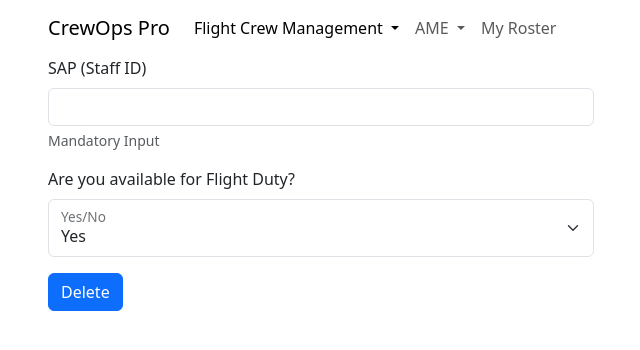
After one commit to kanhasharma07/CrewOps-Pro, a Flask app: page /applyLeave in a window 1280 px wide. The commit adds this page. Shown: the top 350 px of the page, without its empty margins (34-674 px from the left). Run offline with Flask 3, Linux system fonts and the light colour scheme.

Commit message:
Added functionality for flight crew to apply for leave

```diff
--- a/app.py
+++ b/app.py
@@ -60,6 +60,16 @@ def deleteCrew():
         FlightCrew.deleteCrew(sap=request.form["sap"])
         return render_template("deleteCrewSuccessful.html", sap=request.form["sap"])
 
+@app.route('/applyLeave', methods = ["GET",'POST'])
+def updateAvail():
+    if request.method == "GET":
+        return render_template('updateAvail.html')
+    else:
+        sap = int(request.form['sap'])
+        availBool = request.form['leave']
+        print(sap, availBool)
+        FlightCrew.updateAvail(sap, availBool)
+        return render_template('updateAvailSuccess.html', availBool=availBool)
 
 # @app.route('/test')
 # def test():
--- a/templates/base.html
+++ b/templates/base.html
@@ -28,9 +28,8 @@
                         <ul class="dropdown-menu">
                             <li><a class="dropdown-item" href="{{url_for('addCrew')}}">Add Flight Crew</a></li>
                             <li><a class="dropdown-item" href="{{url_for('viewCrew')}}">View Crew List</a></li>
-                            <li><a class="dropdown-item" href="#">Update Crew Details</a></li>
                             <li><a class="dropdown-item" href="{{url_for('deleteCrew')}}">Delete Crew</a></li>
-                            <li><a class="dropdown-item" href="#">Apply for Leave</a></li>
+                            <li><a class="dropdown-item" href="{{url_for('updateAvail')}}">Apply for Leave</a></li>
                         </ul>
                     </li>
                     <li class="nav-item dropdown">
--- /dev/null
+++ b/templates/updateAvail.html
@@ -0,0 +1,32 @@
+{% extends 'base.html'%}
+
+{%block navbaritem%}active{%endblock%}
+
+{%block content%}
+<div class="container">
+    <form action="{{url_for('updateAvail')}}" method="post">
+        <div class="row">
+            <div class='col'>
+                <div class="mb-3">
+                    <label for="exampleInputPassword1" class="form-label">SAP (Staff ID)</label>
+                    <input type="number" class="form-control" id="sapform" name="sap">
+                    <div id="sap" class="form-text">Mandatory Input</div>
+                </div>
+                <label for="exampleInputPassword1" class="form-label">Are you available for Flight Duty?</label>
+                <div class="form-floating">
+                    <select class="form-select" id="floatingSelect" aria-label="Floating label select example"
+                        name="leave">
+                        <option value="True">Yes</option>
+                        <option value="False">No</option>
+                    </select>
+                    <label for="floatingSelect">Yes/No</label>
+                </div>
+                <p></p>
+                <button type="submit" class="btn btn-primary">Delete</button>
+            </div>
+            <div class="col">
+            </div>
+        </div>
+    </form>
+</div>
+{%endblock%}
```
Also changed, not shown: templates/updateAvailSuccess.html (added, +16 -0 lines).
